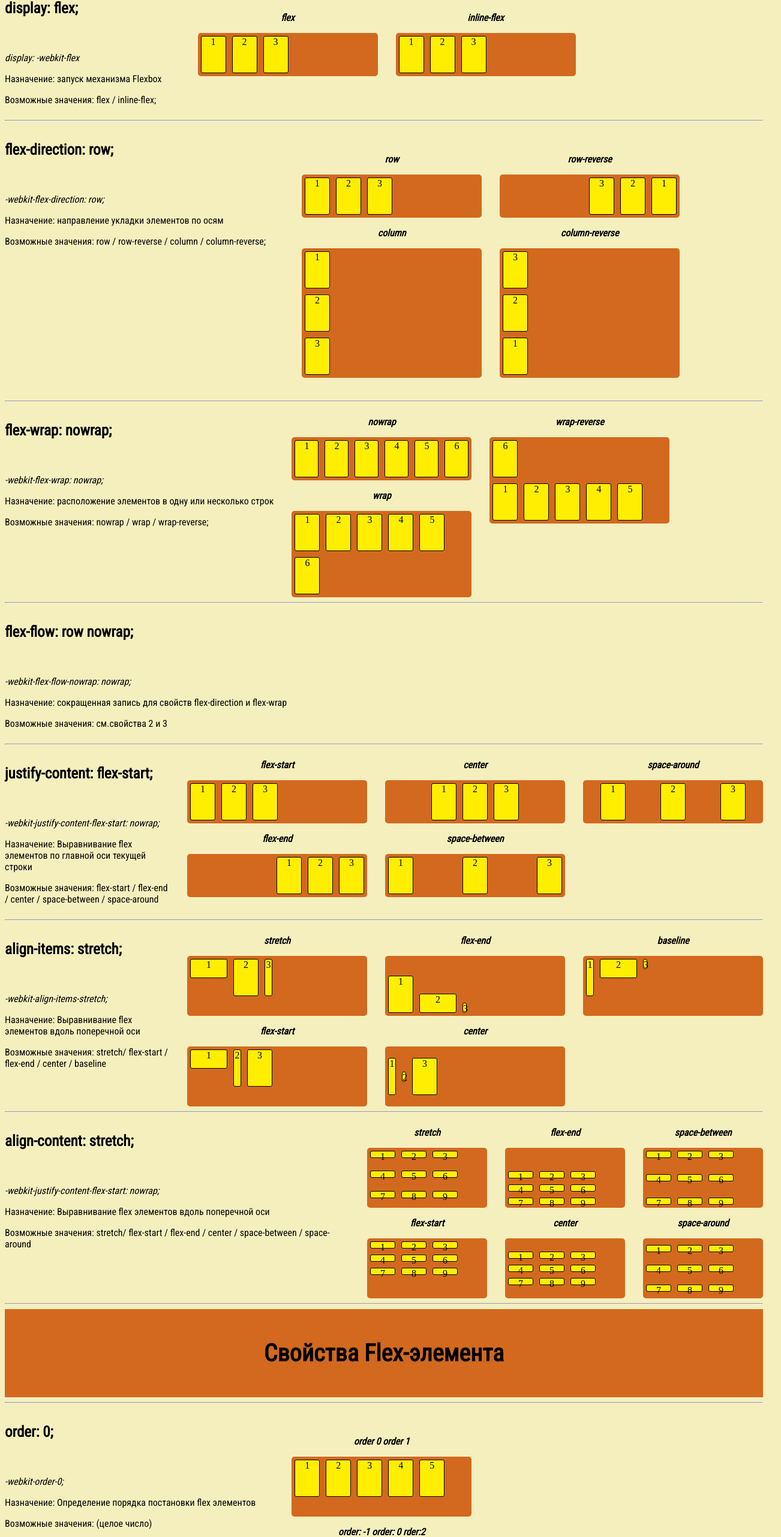
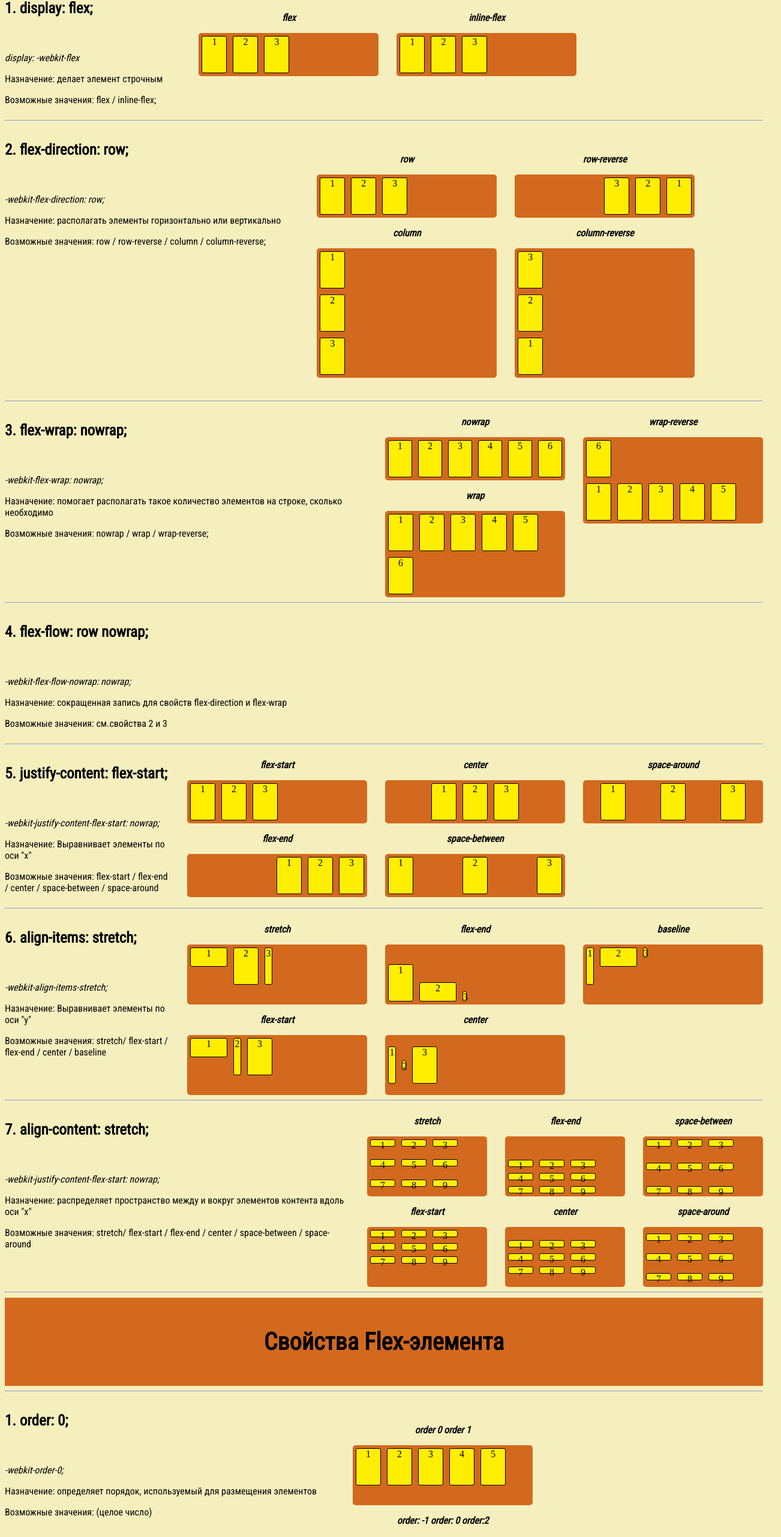
Before and after one commit to kriscat/hw6, a plain HTML site: page index.html in a window 1280 px wide. Shown: the part 199-2762 px from the top of the page at 60% size, 1302 px wide, since content can reach past the window. Drawn offline with Linux system fonts and the light colour scheme.

Commit message:
Add files via upload

```diff
--- a/index.html
+++ b/index.html
@@ -17,10 +17,10 @@
     <div class="first">
         <div>
             <div class="left_one">
-                <p class="name">display: flex;</p>
+                <p class="name">1. display: flex;</p>
                 <br>
                 <p class="name1">display: -webkit-flex</p>
-                <p>Назначение: запуск механизма Flexbox</p>
+                <p>Назначение: делает элемент строчным</p>
                 <p>Возможные значения: flex / inline-flex;</p>
             </div>
         </div>
@@ -56,10 +56,10 @@
     <div class="first">
         <div>
             <div class="left_two">
-                <p class="name">flex-direction: row;</p>
+                <p class="name">2. flex-direction: row;</p>
                 <br>
                 <p class="name1">-webkit-flex-direction: row;</p>
-                <p>Назначение: направление укладки элементов по осям</p>
+                <p>Назначение: располагать элементы горизонтально или вертикально</p>
                 <p>Возможные значения: row / row-reverse / column / column-reverse;</p>
             </div>
         </div>
@@ -127,10 +127,10 @@
     <div class="first">
         <div>
             <div class="left_three">
-                <p class="name">flex-wrap: nowrap;</p>
+                <p class="name">3. flex-wrap: nowrap;</p>
                 <br>
                 <p class="name1">-webkit-flex-wrap: nowrap;</p>
-                <p>Назначение: расположение элементов в одну или несколько строк</p>
+                <p>Назначение: помогает располагать такое количество элементов на строке, сколько необходимо</p>
                 <p>Возможные значения: nowrap / wrap / wrap-reverse;</p>
             </div>
         </div>
@@ -182,7 +182,7 @@
     <div class="first">
         <div>
             <div class="fourth">
-                <p class="name">flex-flow: row nowrap;</p>
+                <p class="name">4. flex-flow: row nowrap;</p>
                 <br>
                 <p class="name1">-webkit-flex-flow-nowrap: nowrap;</p>
                 <p>Назначение: сокращенная запись для свойств flex-direction и flex-wrap</p>
@@ -196,10 +196,10 @@
     <div class="first">
         <div>
             <div class="fifth">
-                <p class="name">justify-content: flex-start;</p>
+                <p class="name">5. justify-content: flex-start;</p>
                 <br>
                 <p class="name1">-webkit-justify-content-flex-start: nowrap;</p>
-                <p>Назначение: Выравнивание flex элементов по главной оси текущей строки</p>
+                <p>Назначение: Выравнивает элементы по оси "х"</p>
                 <p>Возможные значения: flex-start / flex-end / center / space-between / space-around</p>
             </div>
         </div>
@@ -257,10 +257,10 @@
     <div class="first">
         <div>
             <div class="sixth">
-                <p class="name">align-items: stretch;</p>
+                <p class="name">6. align-items: stretch;</p>
                 <br>
                 <p class="name1">-webkit-align-items-stretch;</p>
-                <p>Назначение: Выравнивание flex элементов вдоль поперечной оси</p>
+                <p>Назначение: Выравнивает элементы по оси "у"</p>
                 <p>Возможные значения: stretch/ flex-start / flex-end / center / baseline</p>
             </div>
         </div>
@@ -317,10 +317,10 @@
     <div class="first ">
         <div>
             <div class="seventh ">
-                <p class="name ">align-content: stretch;</p>
+                <p class="name ">7. align-content: stretch;</p>
                 <br>
                 <p class="name1 ">-webkit-justify-content-flex-start: nowrap;</p>
-                <p>Назначение: Выравнивание flex элементов вдоль поперечной оси</p>
+                <p>Назначение: распределяет пространство между и вокруг элементов контента вдоль оси "х"</p>
                 <p>Возможные значения: stretch/ flex-start / flex-end / center / space-between / space-around</p>
             </div>
         </div>
@@ -426,10 +426,10 @@
     <div class="first">
         <div>
             <div class="part_two1">
-                <p class="name ">order: 0;</p>
+                <p class="name ">1. order: 0;</p>
                 <br>
                 <p class="name1 ">-webkit-order-0;</p>
-                <p>Назначение: Определение порядка постановки flex элементов</p>
+                <p>Назначение: определяет порядок, используемый для размещения элементов </p>
                 <p>Возможные значения: (целое число)</p>
             </div>
         </div>
@@ -448,7 +448,7 @@
                         <div class="block">5</div>
                     </div>
                     <div class="name2">
-                        <p>order: -1 order: 0 rder:2</p>
+                        <p>order: -1 order: 0 оrder:2</p>
                     </div>
                 </div>
 
@@ -459,10 +459,10 @@
     <div class="first">
         <div>
             <div class="part_two2">
-                <p class="name ">flex-grow: 0;</p>
+                <p class="name ">2. flex-grow: 0;</p>
                 <br>
                 <p class="name1 ">-webkit-flex-grow-0;</p>
-                <p>Назначение: Указывает фактор растягивания flex элементов</p>
+                <p>Назначение: определяет сколько пространства должно быть в текущем элементе</p>
                 <p>Возможные значения: (целое неотрицательное число)</p>
             </div>
         </div>
@@ -503,10 +503,10 @@
     <div class="first">
         <div>
             <div class="part_two3">
-                <p class="name ">flex-shrink: 1;</p>
+                <p class="name ">3. flex-shrink: 1;</p>
                 <br>
                 <p class="name1 ">-webkit-flex-shrink-0;</p>
-                <p>Назначение: Указывает фактор сужения flex элементов</p>
+                <p>Назначение: указывает насколько элемент будет уменьшаться по отношению к другим </p>
                 <p>Возможные значения: 0</p>
             </div>
         </div>
@@ -550,10 +550,10 @@
     <div class="first">
         <div>
             <div class="part_two4">
-                <p class="name ">flex-basis: auto;</p>
+                <p class="name ">4. flex-basis: auto;</p>
                 <br>
                 <p class="name1 ">-webkit-flex-basis auto;</p>
-                <p>Назначение: Указывает исходныйглавный размер flex элементов</p>
+                <p>Назначение: Указывает начальный размер элементов</p>
                 <p>Возможные значения: длина элемента в пикселях (к примеру, 240рх)</p>
             </div>
         </div>
@@ -595,7 +595,7 @@
     <div class="first">
         <div>
             <div class="part_two5">
-                <p class="name ">flex: 0 1 auto;</p>
+                <p class="name ">5. flex: 0 1 auto;</p>
                 <br>
                 <p class="name1 ">-webkit-flex 0 1 auto;</p>
                 <p>Назначение: Сокращенная запись для свойств flex-grow, flex-shrink и flex-basis</p>
@@ -607,7 +607,7 @@
     <div class="first">
         <div>
             <div class="part_two6">
-                <p class="name ">align-self: auto;</p>
+                <p class="name ">6. align-self: auto;</p>
                 <br>
                 <p class="name1 ">-webkit-align-self:auto;</p>
                 <p>Назначение: Определяет выравнивание элемента по умолчанию</p>
```
